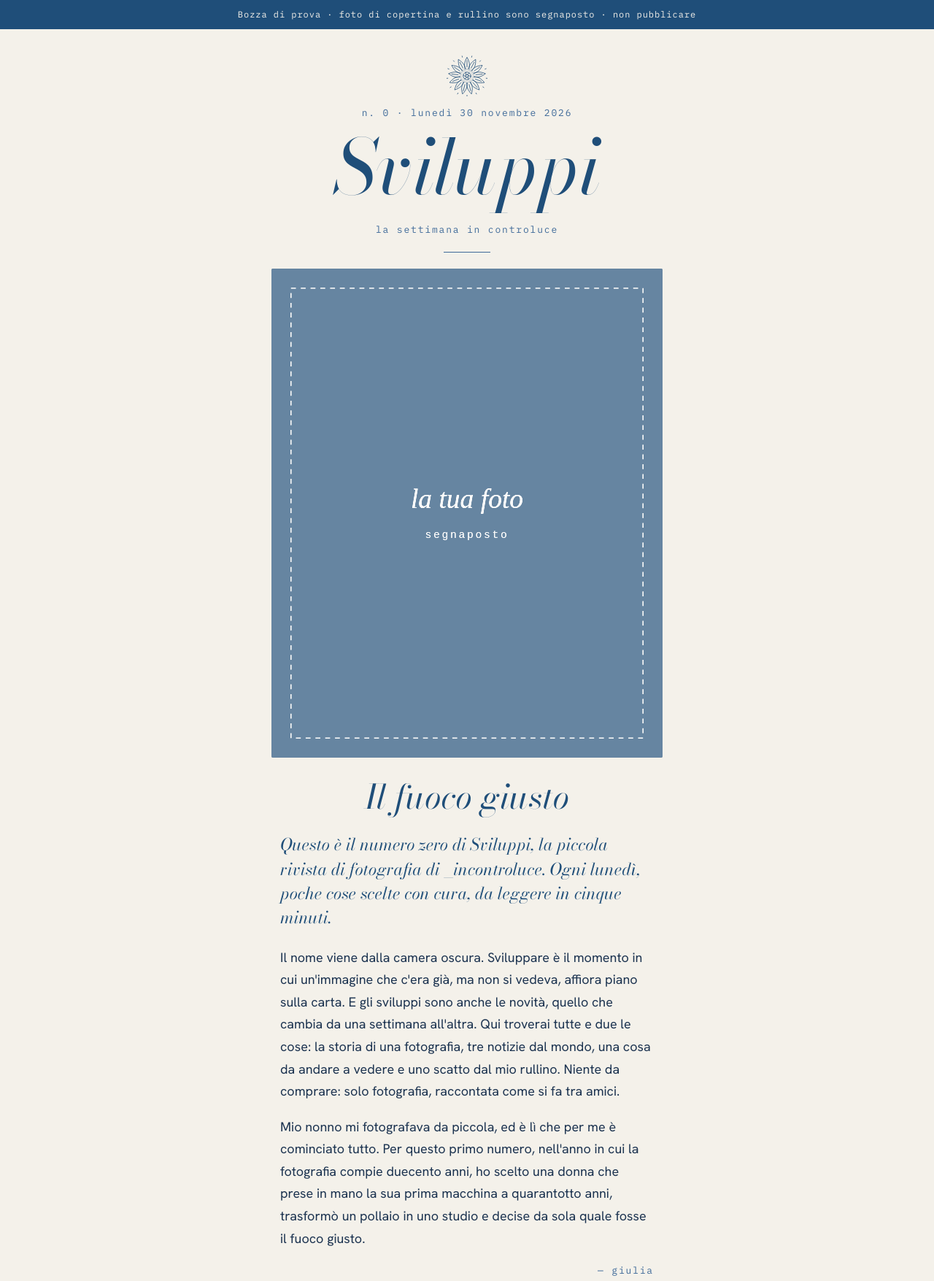
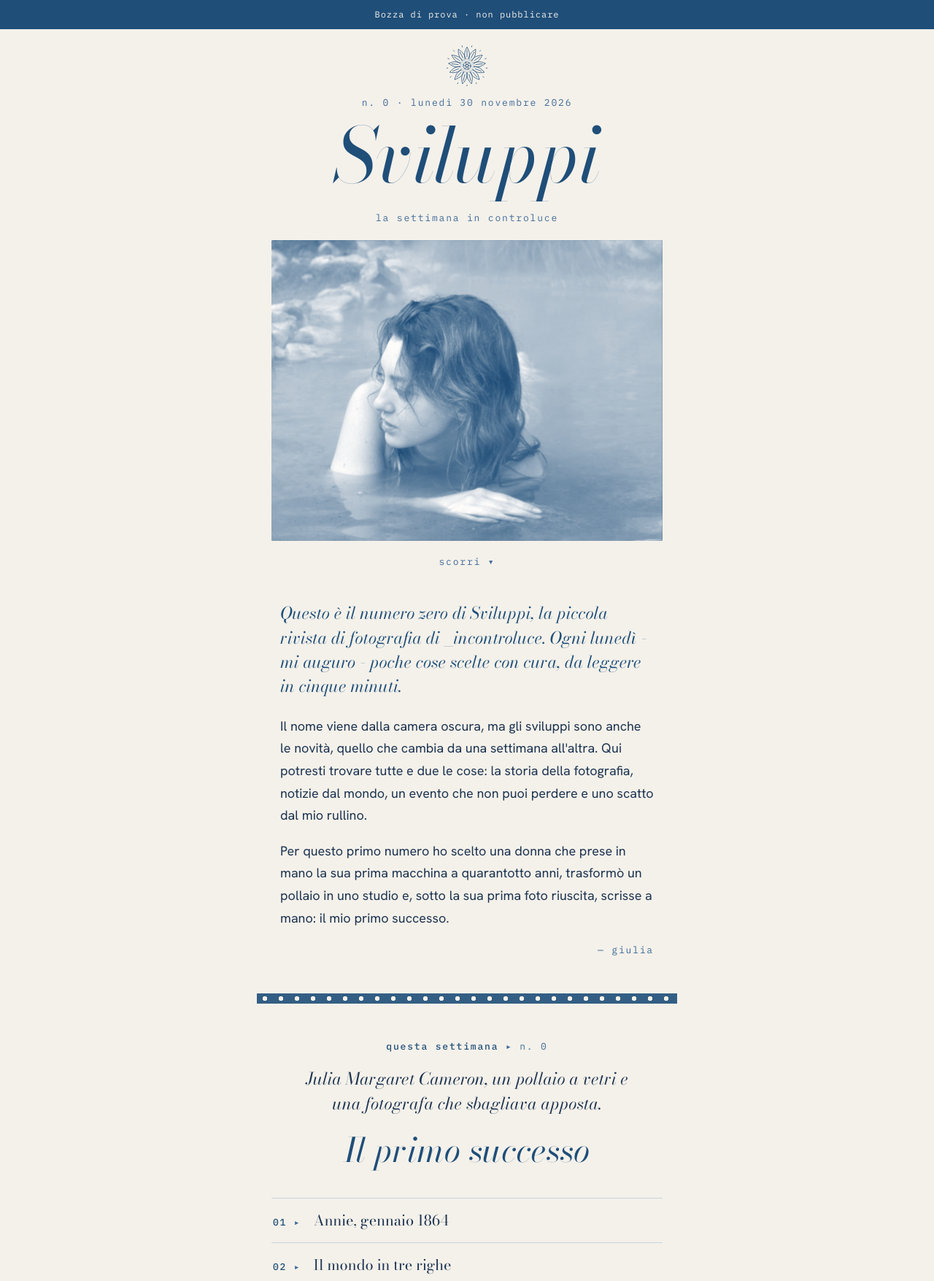
Before and after one commit to Julia98Maremma/sviluppi, a plain HTML site: page numeri/000-il-primo-successo.html in a window 1280 px wide. Shown: the top 1755 px of the page at 73% size. Drawn offline with Linux system fonts and the light colour scheme.

Commit message:
Numero zero: titolo «Il primo successo», copertina a tutto schermo con le foto di Giulia, apertura e «questa settimana» separate, testi corretti da Giulia
Co-Authored-By: Claude Opus 5.5 <noreply@anthropic.com>

```diff
--- a/numeri/000-il-fuoco-giusto.html
+++ b/numeri/000-il-primo-successo.html
@@ -3,9 +3,9 @@
 <head>
 <meta charset="utf-8">
 <meta name="viewport" content="width=device-width,initial-scale=1,viewport-fit=cover">
-<title>Sviluppi · n. 0 · Il fuoco giusto</title>
+<title>Sviluppi · n. 0 · Il primo successo</title>
 <meta name="description" content="Sviluppi, la settimana in controluce. Numero zero: Julia Margaret Cameron e il suo primo successo.">
-<meta property="og:title" content="Sviluppi · n. 0 · Il fuoco giusto">
+<meta property="og:title" content="Sviluppi · n. 0 · Il primo successo">
 <meta property="og:description" content="La settimana in controluce. Una piccola rivista di fotografia di _incontroluce.">
 <meta property="og:type" content="article">
 <meta name="theme-color" content="#1f4e79">
@@ -13,48 +13,57 @@
 <link rel="stylesheet" href="../stile.css">
 </head>
 <body>
-<div class="bozza">Bozza di prova · foto di copertina e rullino sono segnaposto · non pubblicare</div>
+<div class="bozza">Bozza di prova · non pubblicare</div>
 
 <main class="pagina">
 
-  <header class="testata">
+  <header class="testata eroe">
     <svg class="fiore" viewBox="0 0 500 500" aria-hidden="true"><use href="../img/fiore.svg#f"/></svg>
-    <div class="mono">n. 0 · lunedì 30 novembre 2026</div>
+    <div class="mono"><!--t:data-->n. 0 · lunedì 30 novembre 2026<!--/t:data--></div>
     <p class="nome"><a href="../index.html">Sviluppi</a></p>
     <div class="mono">la settimana in controluce</div>
-    <div class="filo"></div>
+    <figure class="ciano copertina sviluppa">
+      <img src="../img/000-copertina-terme.jpg" width="1199" height="1800" alt="Una ragazza distesa nell'acqua termale, avvolta dal vapore, guarda di lato tra i capelli bagnati; foto di Giulia virata in blu come una cianotipia">
+    </figure>
+    <div class="scorri" aria-hidden="true">scorri ▾</div>
   </header>
 
-  <figure class="ciano copertina sviluppa" style="margin-top:0">
-    <img src="../img/segnaposto.svg" alt="Foto di copertina di prova, virata in blu come una cianotipia">
-  </figure>
-
-  <h1 class="titolo-numero">Il fuoco giusto</h1>
   <div class="editoriale">
-    <p class="attacco">Questo è il numero zero di Sviluppi, la piccola rivista di fotografia di _incontroluce. Ogni lunedì, poche cose scelte con cura, da leggere in cinque minuti.</p>
-    <p>Il nome viene dalla camera oscura. Sviluppare è il momento in cui un'immagine che c'era già, ma non si vedeva, affiora piano sulla carta. E gli sviluppi sono anche le novità, quello che cambia da una settimana all'altra. Qui troverai tutte e due le cose: la storia di una fotografia, tre notizie dal mondo, una cosa da andare a vedere e uno scatto dal mio rullino. Niente da comprare: solo fotografia, raccontata come si fa tra amici.</p>
-    <p>Mio nonno mi fotografava da piccola, ed è lì che per me è cominciato tutto. Per questo primo numero, nell'anno in cui la fotografia compie duecento anni, ho scelto una donna che prese in mano la sua prima macchina a quarantotto anni, trasformò un pollaio in uno studio e decise da sola quale fosse il fuoco giusto.</p>
+<!--t:apertura-->
+    <p class="attacco">Questo è il numero zero di Sviluppi, la piccola rivista di fotografia di _incontroluce. Ogni lunedì - mi auguro - poche cose scelte con cura, da leggere in cinque minuti.</p>
+    <p>Il nome viene dalla camera oscura, ma gli sviluppi sono anche le novità, quello che cambia da una settimana all'altra. Qui potresti trovare tutte e due le cose: la storia della fotografia, notizie dal mondo, un evento che non puoi perdere e uno scatto dal mio rullino.</p>
+    <p>Per questo primo numero ho scelto una donna che prese in mano la sua prima macchina a quarantotto anni, trasformò un pollaio in uno studio e, sotto la sua prima foto riuscita, scrisse a mano: il mio primo successo.</p>
+<!--/t:apertura-->
     <p class="firma">— giulia</p>
   </div>
 
+  <div class="pellicola" aria-hidden="true"></div>
+
+  <section class="lancio">
+    <p class="tacca"><b>questa settimana</b> ▸ n. 0</p>
+    <p class="riga-lancio"><!--t:riassunto-->Julia Margaret Cameron, un pollaio a vetri e una fotografa che sbagliava apposta.<!--/t:riassunto--></p>
+    <h1 class="titolo-numero"><!--t:titolo-->Il primo successo<!--/t:titolo--></h1>
+  </section>
+
   <ol class="sommario" aria-label="In questo numero">
-    <li><a href="#storia"><span class="tacca"><b>01</b> ▸</span><span>Annie, gennaio 1864</span></a></li>
-    <li><a href="#mondo"><span class="tacca"><b>02</b> ▸</span><span>Il mondo in tre righe</span></a></li>
-    <li><a href="#scoprire"><span class="tacca"><b>03</b> ▸</span><span>Da scoprire</span></a></li>
-    <li><a href="#rullino"><span class="tacca"><b>04</b> ▸</span><span>Dal mio rullino</span></a></li>
+    <li><a href="#storia"><span class="tacca"><b>01</b> ▸</span><span><!--t:sommario-1-->Annie, gennaio 1864<!--/t:sommario-1--></span></a></li>
+    <li><a href="#mondo"><span class="tacca"><b>02</b> ▸</span><span><!--t:sommario-2-->Il mondo in tre righe<!--/t:sommario-2--></span></a></li>
+    <li><a href="#scoprire"><span class="tacca"><b>03</b> ▸</span><span><!--t:sommario-3-->Da scoprire<!--/t:sommario-3--></span></a></li>
+    <li><a href="#rullino"><span class="tacca"><b>04</b> ▸</span><span><!--t:sommario-4-->Dal mio rullino<!--/t:sommario-4--></span></a></li>
   </ol>
 
   <div class="pellicola" aria-hidden="true"></div>
 
   <section class="rubrica" id="storia">
     <p class="tacca"><b>01</b> ▸ una fotografia, una storia</p>
-    <h2>Annie, <em>gennaio 1864</em></h2>
+    <h2><!--t:storia-titolo-->Annie, <em>gennaio 1864</em><!--/t:storia-titolo--></h2>
 
     <figure class="opera">
       <img src="../img/annie-cameron-1864.jpg" width="1200" height="1438" loading="lazy" alt="Julia Margaret Cameron, Annie, 1864: ritratto di una bambina dai capelli lunghi e spettinati, sul cartoncino originale con la scritta a mano «My very first success in Photography, January 1864»">
-      <figcaption class="didascalia">Julia Margaret Cameron, <em>Annie</em>, gennaio 1864. Sul cartoncino, a mano: «My very first success in Photography». J. Paul Getty Museum, Los Angeles · immagine digitale per gentile concessione del Getty Open Content Program, CC0</figcaption>
+      <figcaption class="didascalia"><!--t:didascalia-->Julia Margaret Cameron, <em>Annie</em>, gennaio 1864. Sul cartoncino, a mano: «My very first success in Photography». J. Paul Getty Museum, Los Angeles · immagine digitale per gentile concessione del Getty Open Content Program, CC0<!--/t:didascalia--></figcaption>
     </figure>
 
+<!--t:storia-->
     <p class="capolettera">Al Getty Museum di Los Angeles c'è una stampa piccola, meno di diciotto centimetri, che si chiama semplicemente <em>Annie</em> ed è datata gennaio 1864. È il ritratto di una bambina: il viso esce dal buio come da un pozzo, tra luce e ombra c'è un contrasto forte, i contorni non sono netti e lo sfondo si scioglie. Un fotografo di allora l'avrebbe rifatta. Julia Margaret Cameron, invece, sul cartoncino scrisse che quello era il suo primo successo.</p>
     <p>Aveva quarantotto anni. Era nata a Calcutta nel 1815, abitava a Freshwater, sull'isola di Wight, e poche settimane prima, a dicembre, la figlia e il genero le avevano regalato una macchina fotografica, perché si distraesse un po' nelle sue giornate solitarie. Un laboratorio non ce l'aveva, così se lo inventò: la carbonaia diventò la camera oscura, e un pollaio a vetri che aveva regalato ai figli diventò il suo studio di posa. È il dettaglio che amo di più di tutta questa storia: una delle avventure più alte della fotografia dell'Ottocento è cominciata dove prima stavano le galline.</p>
     <p>Per circa tre settimane provò e sbagliò, al freddo di gennaio. Poi davanti all'obiettivo si sedette Annie Philpot, e qualcosa finalmente funzionò. Cameron ricorderà di essere stata presa da un «transport of delight», un rapimento di gioia, e di aver avuto l'impressione che la fotografia l'avesse fatta la bambina, non lei.</p>
@@ -62,17 +71,19 @@
     <p class="citazione">Annie non è perfetta: è presente.</p>
     <p>I critici non glielo perdonarono. Nel 1865 una rivista di fotografia le riconobbe un'audace originalità, ma pagata con tutte le altre qualità fotografiche; altri parlarono di stampe sporche e confuse. Lei lasciava graffi, striature, perfino impronte, e lo sfocato era una scelta, non un incidente. A Herschel, l'astronomo che le era amico da una vita, si racconta che chiese in una lettera chi avesse il diritto di stabilire quale fosse il fuoco legittimo.</p>
     <p>Oggi le sue stampe sono nei grandi musei del mondo, e quella bambina con i contorni morbidi ci guarda ancora. Cameron lo capì in un pollaio, al freddo, a quarantotto anni. Al resto del mondo ci volle molto di più.</p>
+<!--/t:storia-->
   </section>
 
   <div class="pellicola" aria-hidden="true"></div>
 
   <section class="rubrica" id="mondo">
     <p class="tacca"><b>02</b> ▸ il mondo in tre righe</p>
-    <h2>Il mondo <em>in tre righe</em></h2>
-    <ol class="tre">
+    <h2><!--t:mondo-titolo-->Il mondo <em>in tre righe</em><!--/t:mondo-titolo--></h2>
+    <ol class="tre"><!--t:notizie-->
       <li><h3>Nan Goldin torna a Londra, e guarda gli animali</h3><p>Dal 24 novembre al 7 marzo la Hayward Gallery ospita <em>You Never Did Anything Wrong</em>, la sua prima personale in un museo britannico dal 2002. Non è una retrospettiva: al centro c'è un film nuovo, fatto di vecchie immagini naturalistiche, su animali, terra ed estinzione. <span class="fonte">· <a href="https://www.theartnewspaper.com/2026/11/17/nan-goldin-to-debut-new-film-exploring-nature-and-extinction-in-first-uk-solo-museum-show-in-over-two-decades">The Art Newspaper</a></span></p></li>
       <li><h3>Una foglia batte tutti</h3><p>Il Nature Photographer of the Year 2026 è il finlandese Hannu Ahonen: una foglia di ninfea accanto alla sua copia di ghiaccio, rimasta lì quando il ghiaccio è scivolato via. Su oltre 27.000 foto in gara, non capita spesso che vinca una pianta. <span class="fonte">· <a href="https://petapixel.com/2026/11/16/all-the-award-winning-photos-from-nature-photographer-of-the-year-2026/">PetaPixel</a></span></p></li>
       <li><h3>Fotografiska raddoppia in Cina</h3><p>Il museo di fotografia nato a Stoccolma ha aperto da poco una nuova sede a Shenzhen, 5.300 metri quadrati affacciati sulla baia: è la seconda in Cina dopo Shanghai, la quinta nel mondo. <span class="fonte">· <a href="https://www.theartnewspaper.com/2026/11/23/international-photography-museum-fotografiska-opens-in-shenzhen">The Art Newspaper</a></span></p></li>
+<!--/t:notizie-->
     </ol>
   </section>
 
@@ -80,12 +91,13 @@
 
   <section class="rubrica" id="scoprire">
     <p class="tacca"><b>03</b> ▸ da scoprire</p>
-    <h2>Joanna Piotrowska, <em>Burrowed</em></h2>
-    <div class="scoperta">
+    <h2><!--t:scoprire-titolo-->Joanna Piotrowska, <em>Burrowed</em><!--/t:scoprire-titolo--></h2>
+    <div class="scoperta"><!--t:scheda-->
       <p class="dove">mostra · firenze, palazzo strozzi · fino al 24 gennaio · ingresso gratuito</p>
       <p>La fotografa polacca Joanna Piotrowska ha la sua prima personale in un'istituzione italiana: fotografie nuove e collage pensati per il Project Space di Palazzo Strozzi. Il suo terreno è la casa, il corpo, i legami di famiglia, e quella zona incerta in cui proteggere qualcuno può diventare trattenerlo.</p>
       <p>Vale il viaggio perché, come Cameron centocinquant'anni fa, usa il ritratto non per mostrare com'è una persona, ma per farci sentire che cosa c'è tra due persone. Ed è gratis: una scusa perfetta per una giornata a Firenze tra Natale e l'Epifania.</p>
       <p class="fonte" style="margin:0"><a href="https://www.palazzostrozzi.org/mostra/joanna-piotrowska/">Palazzo Strozzi</a> · <a href="https://www.finestresullarte.info/mostre/project-space-palazzo-strozzi-burrowed-joanna-piotrowska">Finestre sull'Arte</a></p>
+<!--/t:scheda-->
     </div>
   </section>
 
@@ -93,25 +105,28 @@
 
   <section class="rubrica" id="rullino">
     <p class="tacca"><b>04</b> ▸ dal mio rullino</p>
-    <h2>Dal mio <em>rullino</em></h2>
+    <h2><!--t:rullino-titolo-->Dal mio <em>rullino</em><!--/t:rullino-titolo--></h2>
     <figure class="rullino" style="margin:0 0 20px">
-      <img src="../img/segnaposto.svg" alt="Foto di prova dal rullino di Giulia">
+      <img src="../img/000-rullino-album.jpg" width="1500" height="999" loading="lazy" alt="Una donna anziana con i capelli bianchi raccolti sorride a occhi bassi mentre una donna più giovane le dà un bacio sulla guancia, in una stanza addobbata con palloncini colorati">
       <div class="bordo" aria-hidden="true"><span>_incontroluce</span><span>▸ 24a</span></div>
     </figure>
-    <div class="segnaposto">Giulia: un tuo scatto recente e due righe su come è nato. Oppure «Dall'album del nonno».</div>
+<!--t:rullino-->
+    <p>«Dall'album dei miei primi compleanni in compagnia della Nikon».</p>
+<!--/t:rullino-->
   </section>
 
   <div class="pellicola" aria-hidden="true"></div>
 
   <section class="rubrica" id="fonti">
     <h2 class="tacca"><b>—</b> ▸ fonti</h2>
-    <ul class="fonti">
+    <ul class="fonti"><!--t:fonti-->
       <li>J. Paul Getty Museum, <a href="https://www.getty.edu/art/collection/object/104G0D"><em>Annie</em></a> (Open Content, CC0).</li>
       <li>Victoria and Albert Museum, <a href="https://collections.vam.ac.uk/item/O1427635/annie-photograph-cameron-julia-margaret">scheda di <em>Annie</em></a> e <a href="https://www.vam.ac.uk/articles/julia-margaret-cameron-introduction">introduzione a Julia Margaret Cameron</a>.</li>
       <li>Victoria and Albert Museum, <a href="https://www.vam.ac.uk/articles/julia-margaret-camerons-working-methods">i metodi di lavoro di Cameron</a>.</li>
       <li>Science Museum Group, <a href="https://collection.sciencemuseumgroup.org.uk/objects/co8537749/annie-my-first-success-1864"><em>Annie, My first Success</em></a>.</li>
       <li>Tate, <a href="https://www.tate.org.uk/press/press-releases/painting-light-art-and-photography-pre-raphaelites-modern-age"><em>Painting with Light</em></a> (2016).</li>
       <li>Southbank Centre, <a href="https://www.southbankcentre.co.uk/whats-on/nan-goldin-you-never-did-anything-wrong/">Nan Goldin, <em>You Never Did Anything Wrong</em></a>.</li>
+<!--/t:fonti-->
     </ul>
   </section>
 
@@ -124,5 +139,13 @@
   </footer>
 
 </main>
+<script>
+/* la copertina compare piano quando entra nello schermo */
+(function(){
+  if(matchMedia("(prefers-reduced-motion: reduce)").matches||!("IntersectionObserver" in window))return;
+  var io=new IntersectionObserver(function(voci){voci.forEach(function(v){if(v.isIntersecting){v.target.classList.add("in-vista");io.unobserve(v.target)}})},{threshold:.3});
+  document.querySelectorAll(".sviluppa").forEach(function(f){f.classList.add("pronta");io.observe(f)});
+})();
+</script>
 </body>
 </html>
--- a/stile.css
+++ b/stile.css
@@ -41,10 +41,18 @@ a:focus-visible{outline:2px solid var(--blu);outline-offset:3px}
 
 /* foto in cianotipia: le ombre diventano blu di Prussia, le luci restano carta */
 .ciano{position:relative;background:var(--blu);overflow:hidden}
-.ciano img{width:100%;height:100%;object-fit:cover;filter:grayscale(1) contrast(1.45) brightness(1.2);mix-blend-mode:screen}
+.ciano img{width:100%;height:100%;object-fit:cover;object-position:50% 40%;filter:grayscale(1) contrast(1.45) brightness(1.2);mix-blend-mode:screen}
 .ciano::after{content:"";position:absolute;inset:0;background:var(--carta);mix-blend-mode:multiply;opacity:.22;pointer-events:none}
 .copertina,.ultimo .ciano{aspect-ratio:4/5;margin:0 -20px}
 @media (min-width:600px){.copertina,.ultimo .ciano{margin:0;border-radius:2px}}
+/* nel numero la copertina riempie il primo schermo insieme alla testata e al titolo */
+.eroe .copertina{flex:1 1 auto;aspect-ratio:auto;min-height:260px;margin-top:18px}
+.eroe .copertina img{position:absolute;inset:0;object-position:50% 42%}
+.eroe .copertina{margin-bottom:4px}
+/* dopo l'apertura di Giulia, una sezione a parte presenta la storia della settimana, prima del titolo */
+.lancio{text-align:center}
+.lancio .riga-lancio{font-family:var(--display);font-style:italic;font-size:23px;line-height:1.45;color:var(--inchiostro);max-width:30rem;margin:16px auto 0}
+.lancio .titolo-numero{margin-top:22px}
 
 .titolo-numero{font-family:var(--display);font-style:italic;font-weight:400;font-size:clamp(34px,9vw,46px);line-height:1.1;color:var(--blu);text-align:center;margin:28px 0 0}
 .apertura{font-family:var(--display);font-style:italic;font-size:19px;line-height:1.55;color:var(--inchiostro);text-align:center;margin:20px auto 0;max-width:30rem}
@@ -85,7 +93,7 @@ a:focus-visible{outline:2px solid var(--blu);outline-offset:3px}
 .scoperta .dove{font-family:var(--mono);font-size:13px;letter-spacing:.1em;color:var(--blu-3);margin:0 0 12px}
 
 .rullino{padding:12px;background:var(--blu)}
-.rullino img{width:100%;aspect-ratio:3/2;object-fit:cover}
+.rullino img{width:100%;height:auto;aspect-ratio:3/2;object-fit:cover}
 .rullino .bordo{display:flex;justify-content:space-between;font-family:var(--mono);font-size:11px;letter-spacing:.14em;color:var(--blu-chiaro);padding:8px 2px 0}
 
 .fonti{font-size:15px;color:var(--tenue);padding-left:1.1em}
@@ -115,9 +123,12 @@ a:focus-visible{outline:2px solid var(--blu);outline-offset:3px}
 .testata .fiore{width:56px;height:56px;margin-bottom:12px;stroke-width:7}
 .piede .fiore{width:80px;height:80px;margin-bottom:10px;stroke-width:5.5}
 
-/* la copertina che si sviluppa: un velo color carta si ritira e la foto passa da sfocata a nitida, come nella bacinella */
-.sviluppa img{animation:affiora 4.5s cubic-bezier(.3,.1,.2,1) .4s both}
-.sviluppa::before{content:"";position:absolute;inset:0;z-index:2;background:var(--carta);pointer-events:none;animation:velo 4.5s cubic-bezier(.3,.1,.2,1) .4s both}
+/* la copertina compare piano: un velo color carta si ritira e la foto passa da sfocata a nitida.
+   Parte quando la copertina entra nello schermo (la classe «in-vista» la mette il piccolo script in fondo alla pagina). */
+.sviluppa.pronta::before{content:"";position:absolute;inset:0;z-index:2;background:var(--carta);pointer-events:none}
+.sviluppa.pronta img{filter:grayscale(1) contrast(1.45) brightness(1.2) blur(6px)}
+.sviluppa.in-vista img{animation:affiora 4.5s cubic-bezier(.3,.1,.2,1) .2s both}
+.sviluppa.in-vista::before{animation:velo 4.5s cubic-bezier(.3,.1,.2,1) .2s both}
 @keyframes affiora{from{filter:grayscale(1) contrast(1.45) brightness(1.2) blur(6px)}to{filter:grayscale(1) contrast(1.45) brightness(1.2) blur(0)}}
 @keyframes velo{from{opacity:1}35%{opacity:.75}to{opacity:0}}
 
@@ -163,4 +174,4 @@ a:focus-visible{outline:2px solid var(--blu);outline-offset:3px}
 .girasole .foro{fill:#14324f}
 .girasole .lamelle,.girasole .ghiera{fill:none;stroke:var(--blu);stroke-width:5;stroke-linecap:round}
 
-@media (prefers-reduced-motion:reduce){.sviluppa img,.sviluppa::before,.girasole,.girasole .raggi,.pianta,.erba-davanti,.prato .fl,.nuvola,.uccelli,.scorri{animation:none}.pianta{transform:none}.n1{left:12%}.n2{left:58%}.sviluppa::before{opacity:0}}
+@media (prefers-reduced-motion:reduce){.girasole,.girasole .raggi,.pianta,.erba-davanti,.prato .fl,.nuvola,.uccelli,.scorri{animation:none}.pianta{transform:none}.n1{left:12%}.n2{left:58%}}
```
Also changed, not shown: index.html (+13 -5 lines), img/000-copertina-terme.jpg (added), img/000-rullino-album.jpg (added).
